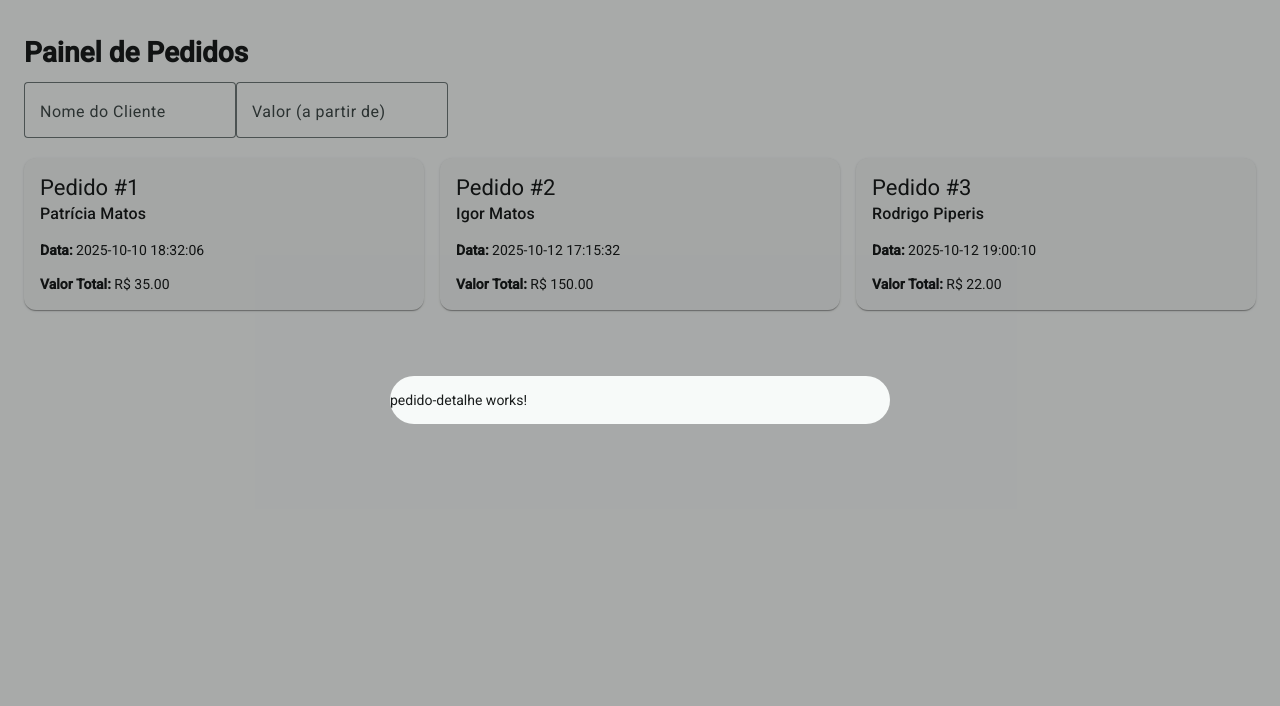
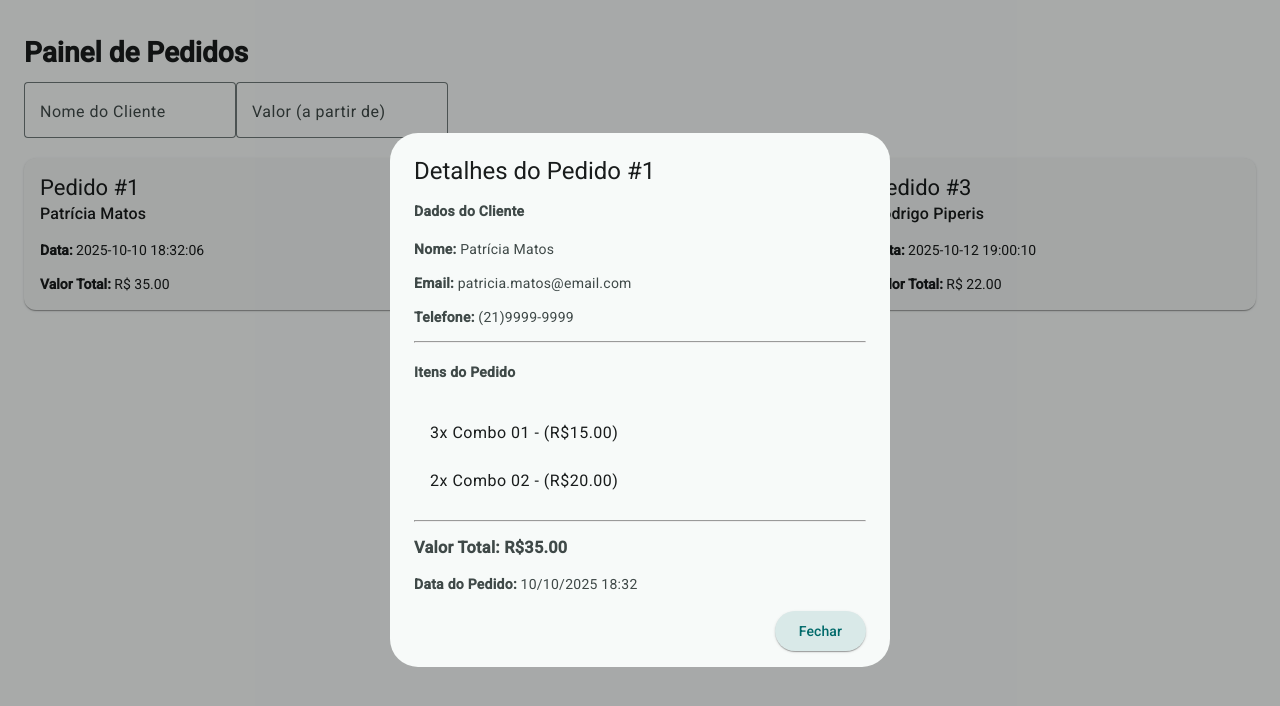
Before and after one commit to renatoknot/desafio-angular-listagem-pedidos, an Angular app: page / in a window 1280 px wide. Both pictures are taken after a click on the element 224 px from the left and 233 px from the top of the page. Shown: the top 706 px of the page. Built offline with nearby package versions, Linux system fonts and the light colour scheme.

Commit message:
Finalizado modal detalhe de pedido

```diff
--- a/src/app/components/pedido-detalhe/pedido-detalhe.html
+++ b/src/app/components/pedido-detalhe/pedido-detalhe.html
@@ -1 +1,28 @@
-<p>pedido-detalhe works!</p>
+<h2 mat-dialog-title>Detalhes do Pedido #{{ data.id }}</h2>
+
+<mat-dialog-content>
+  <h4>Dados do Cliente</h4>
+  <p><strong>Nome:</strong> {{ data.client.name }}</p>
+  <p><strong>Email:</strong> {{ data.client.email }}</p>
+  <p><strong>Telefone:</strong> {{ data.client.phone }}</p>
+
+  <hr />
+
+  <h4>Itens do Pedido</h4>
+  <mat-list role="list">
+    @for (item of data.items; track item.name) {
+    <mat-list-item role="listitem">
+      {{ item.quantity }}x {{ item.name }} - ({{ item.value | currency:'BRL' }})
+    </mat-list-item>
+    }
+  </mat-list>
+
+  <hr />
+
+  <h3><strong>Valor Total: {{ data.value | currency:'BRL' }}</strong></h3>
+  <p><strong>Data do Pedido:</strong> {{ data.date | date:'dd/MM/yyyy HH:mm' }}</p>
+</mat-dialog-content>
+
+<mat-dialog-actions align="end">
+  <button mat-raised-button mat-dialog-close color="primary">Fechar</button>
+</mat-dialog-actions>
```
Also changed, not shown: src/app/components/pedido-detalhe/pedido-detalhe.ts (+10 -3 lines).
